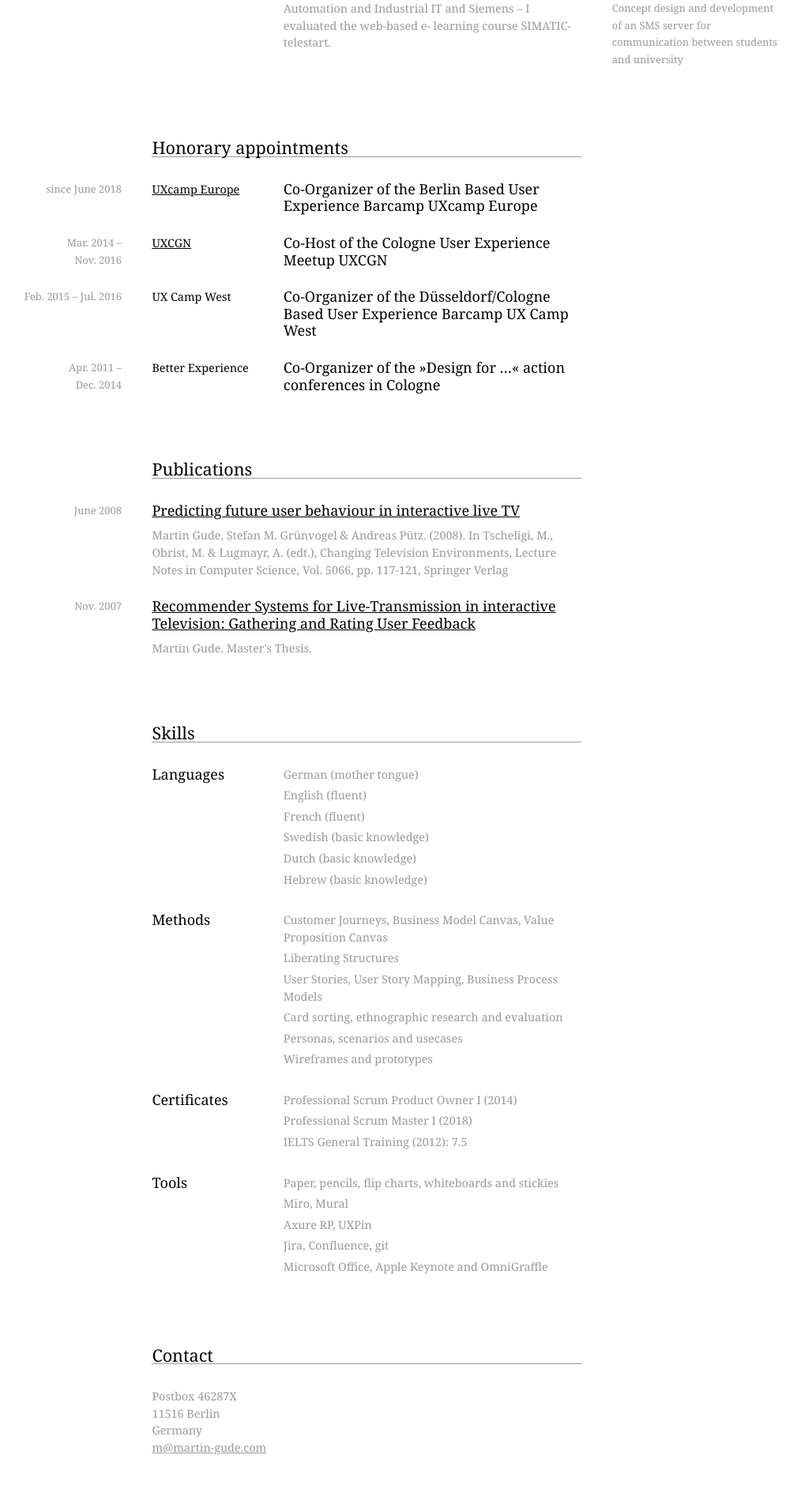
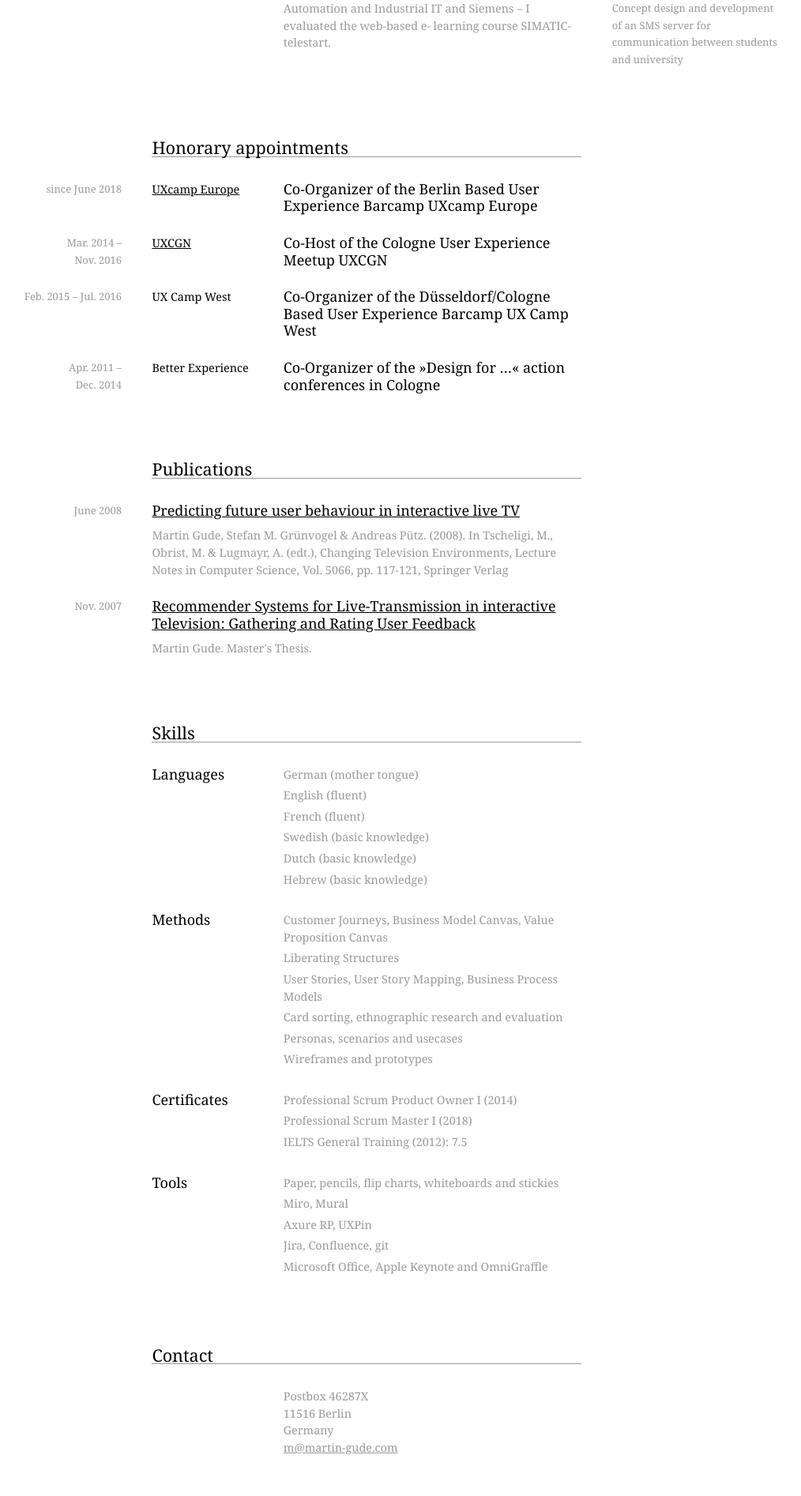
Before and after one commit to ma6/ma6.github.io, a Jekyll site: the page built from _pages/index.md, in a window 1280 px wide. Shown: the part 4360-6254 px from the top of the page at 79% size, without its empty margins (134-1148 px from the left). Built offline with Jekyll 4.4.1, drawn with Linux system fonts in a browser that asks for light colours; some web fonts are replaced; comment, search, counter and statistics services are not loaded.

Commit message:
Cntact better

```diff
--- a/_includes/footer.html
+++ b/_includes/footer.html
@@ -4,7 +4,7 @@
     </div>
 </div>
 <div class="row">
-    <div class="seven columns offset-by-two">
+    <div class="five columns offset-by-four">
       <p>
         Postbox 46287X<br />
         11516 Berlin<br />
```
